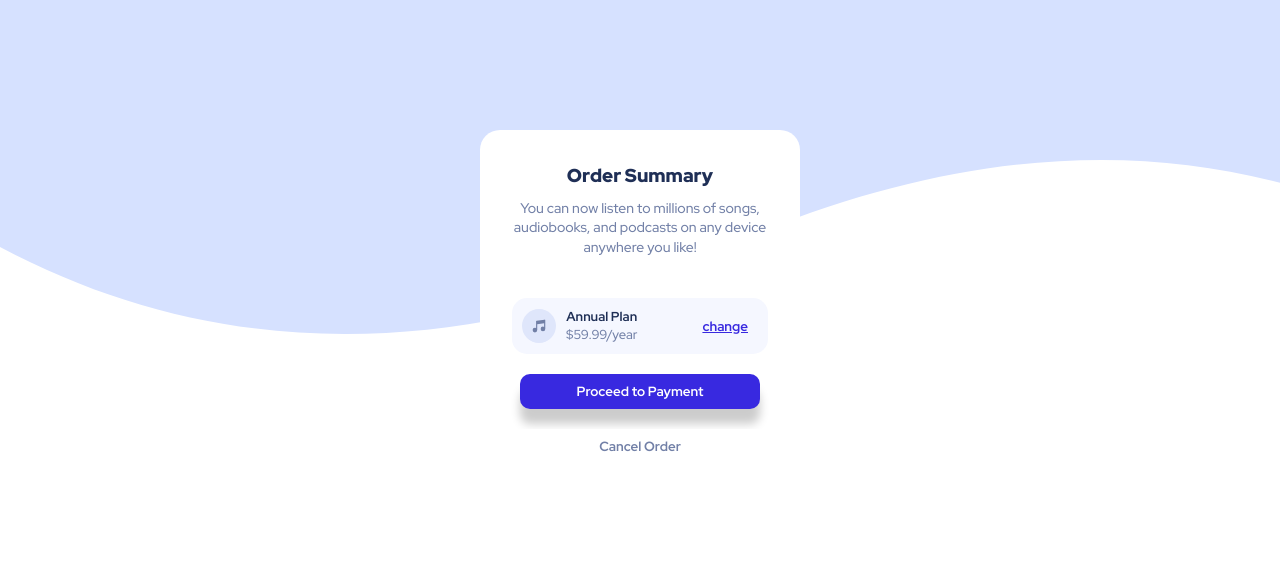
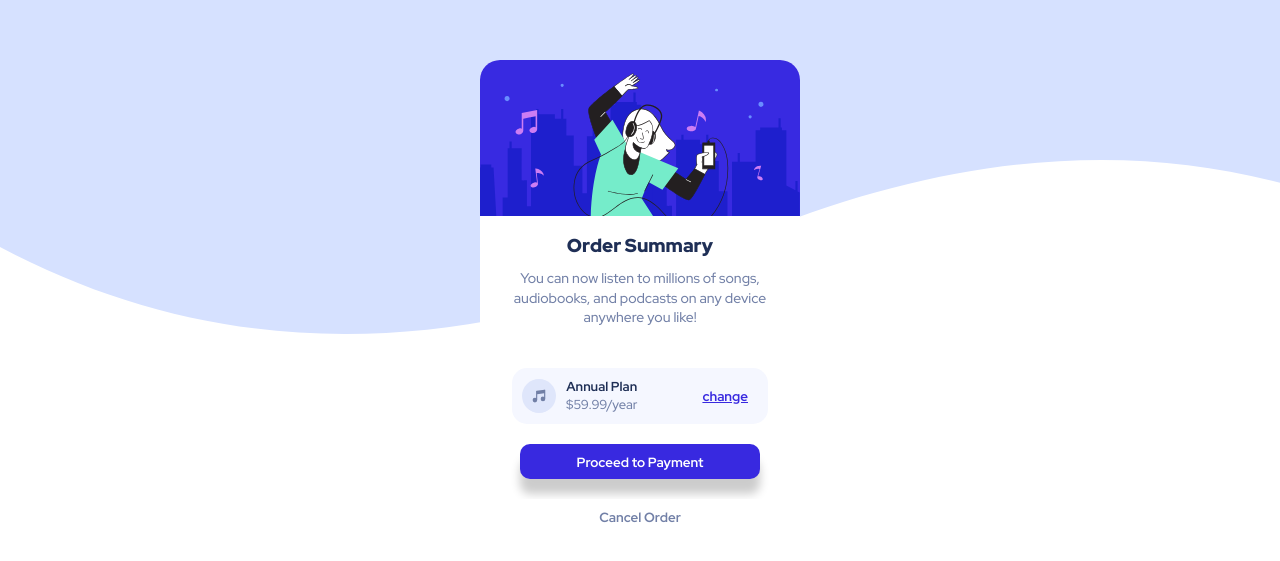
Before and after one commit to Kohei0111/order-Summary, a plain HTML site: page index.html in a window 1280 px wide. Shown: the part 103-664 px from the top of the page. Drawn offline with Linux system fonts and the light colour scheme.

Commit message:
Update index.html

```diff
--- a/index.html
+++ b/index.html
@@ -18,7 +18,7 @@
   </head>
   <body>
     <div class="container">
-      <img class="pic-hero" src="images/illustration-hero.svg" alt="" />
+      <img class="pic-hero" src="https://raw.githubusercontent.com/Kohei0111/order-Summary/dae484dd37128d6ad9564c1dbfac141493bbb814/illustration-hero.svg" alt="" />
       <h3 class="title">Order Summary</h3>
       <p class="discription">
         You can now listen to millions of songs, audiobooks, and podcasts on any
```
